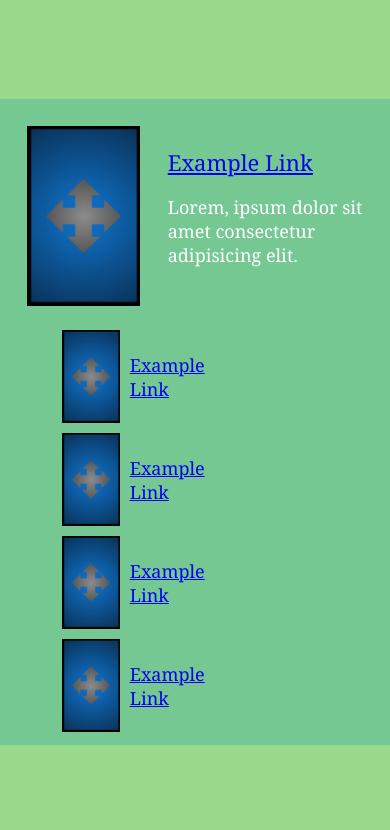
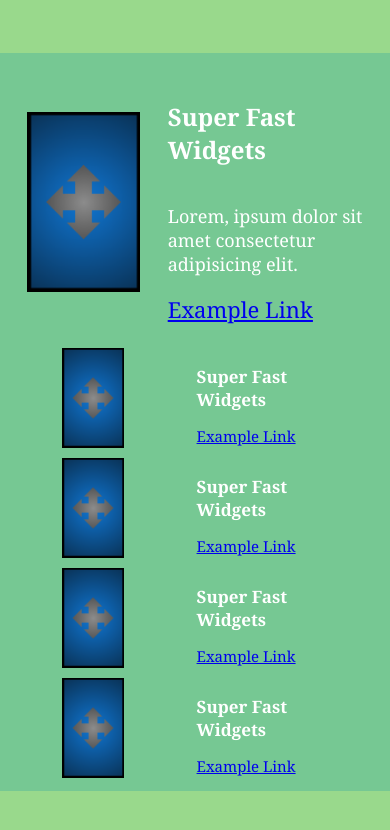
Before and after one commit to YusufTheDev/Porfolio-Website, a PHP site: page /layout/index.html in a window 390 px wide. Shown: the top 830 px of the page. Run offline with PHP 8.4, Linux system fonts and the light colour scheme.

Commit message:
widget headers

```diff
--- a/layout/css/style.css
+++ b/layout/css/style.css
@@ -75,6 +75,10 @@ a {
     margin: 20px;
 }
 
+.widget h2{
+    font-size: 20px;
+}
+
 .widget img {
     width: 80%;
     height: auto;
@@ -125,6 +129,10 @@ a {
         height: 33%;
         width: auto;
         margin: 5px;
+    }
+
+    .widget h2{
+        font-size: 17px;
     }
 
     .widget img {
@@ -190,6 +198,10 @@ a {
         height: 60%;
     }
 
+    .widgetgroup{
+        width: 100%;
+    }
+
     .widget {
         align-items: center;
         justify-content: flex-start;
@@ -197,12 +209,17 @@ a {
         flex-direction: row;
         gap: 10px;
     }
-
+    .widget a{
+        font-size: 15px;
+    }
     .widgetimg {
-        width: 50%;
         display: flex;
         justify-content: left;
         align-items: center;
+    }
+
+    .widget img{
+        width:50%;
     }
 
     .widgettext {
--- a/layout/index.html
+++ b/layout/index.html
@@ -22,8 +22,9 @@ Web Layout Assignment html page
                     <img src="images/vWidget.png" class="image2" alt="Widget image">
                 </div>
                 <div class="widgettext">
+                    <h2>Super Fast Widgets</h2>
+                    <p>Lorem, ipsum dolor sit amet consectetur adipisicing elit. </p>
                     <a href="https://example.com" target="_blank">Example Link</a>
-                    <p>Lorem, ipsum dolor sit amet consectetur adipisicing elit. </p>
                 </div>
             </div>
         </div>
@@ -35,6 +36,7 @@ Web Layout Assignment html page
                         <img src="images/vWidget.png" class="image2" alt="Widget image">
                     </div>
                     <div class="widgettext">
+                        <h2>Super Fast Widgets</h2>
                         <a href="https://example.com" target="_blank">Example Link</a>
                     </div>
                 </div>
@@ -44,6 +46,7 @@ Web Layout Assignment html page
                         <img src="images/vWidget.png" class="image2" alt="Widget image">
                     </div>
                     <div class="widgettext">
+                        <h2>Super Fast Widgets</h2>
                         <a href="https://example.com" target="_blank">Example Link</a>
                     </div>
                 </div>
@@ -53,6 +56,7 @@ Web Layout Assignment html page
                         <img src="images/vWidget.png" class="image2" alt="Widget image">
                     </div>
                     <div class="widgettext">
+                        <h2>Super Fast Widgets</h2>
                         <a href="https://example.com" target="_blank">Example Link</a>
                     </div>
                 </div>
@@ -62,6 +66,7 @@ Web Layout Assignment html page
                         <img src="images/vWidget.png" class="image2" alt="Widget image">
                     </div>
                     <div class="widgettext">
+                        <h2>Super Fast Widgets</h2>
                         <a href="https://example.com" target="_blank">Example Link</a>
                     </div>
                 </div>
@@ -73,6 +78,7 @@ Web Layout Assignment html page
                         <img src="images/vWidget.png" class="image2" alt="Widget image">
                     </div>
                     <div class="widgettext">
+                        <h2>Super Fast Widgets</h2>
                         <a href="https://example.com" target="_blank">Example Link</a>
                     </div>
                 </div>
@@ -82,6 +88,7 @@ Web Layout Assignment html page
                         <img src="images/vWidget.png" class="image2" alt="Widget image">
                     </div>
                     <div class="widgettext">
+                        <h2>Super Fast Widgets</h2>
                         <a href="https://example.com" target="_blank">Example Link</a>
                     </div>
                 </div>
@@ -91,6 +98,7 @@ Web Layout Assignment html page
                         <img src="images/vWidget.png" class="image2" alt="Widget image">
                     </div>
                     <div class="widgettext">
+                        <h2>Super Fast Widgets</h2>
                         <a href="https://example.com" target="_blank">Example Link</a>
                     </div>
                 </div>
@@ -100,6 +108,7 @@ Web Layout Assignment html page
                         <img src="images/vWidget.png" class="image2">
                     </div>
                     <div class="widgettext">
+                        <h2>Super Fast Widgets</h2>
                         <a href="https://example.com" target="_blank">Example Link</a>
                     </div>
                 </div>
```
